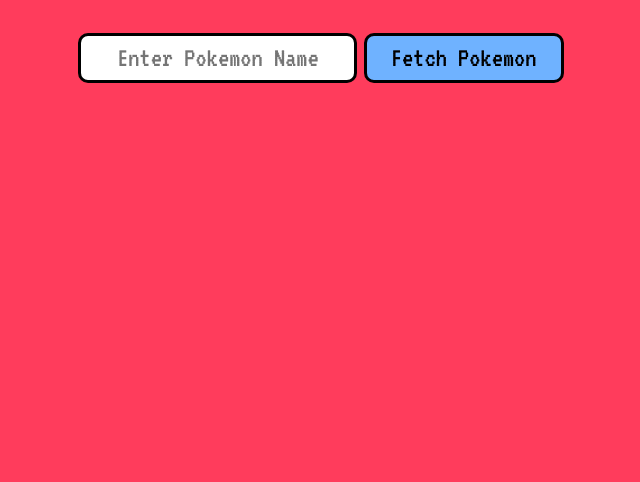
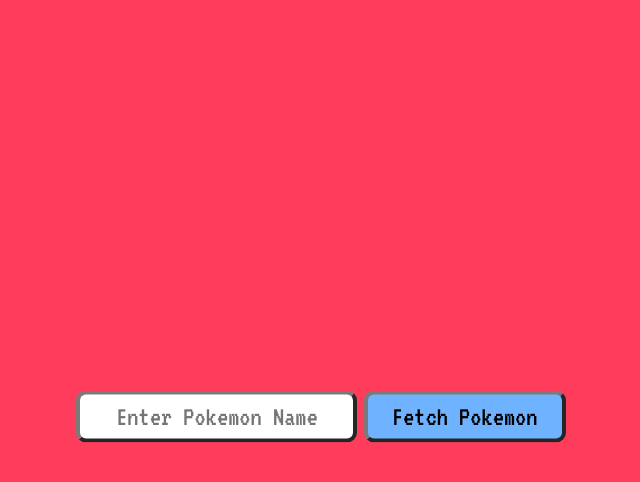
Before and after one commit to joshuafrellte/Fetch-Pokemon-with-PokeAPI, a plain HTML site: page index.html in a window 1280 px wide. Shown: the whole page, without its empty margins (319-959 px from the left). Drawn offline with Linux system fonts and the light colour scheme; no server answers.

Commit message:
feat: centered pokedex screen and minor design tweaks

```diff
--- a/index.html
+++ b/index.html
@@ -10,6 +10,7 @@
     <link href="https://fonts.googleapis.com/css2?family=VT323&display=swap" rel="stylesheet">
 </head>
 <body>
+    <div id="appArea">
         <div id="fetchPanel">
             <input type="text" id="pokemonName" placeholder="Enter Pokemon Name">
             <button onclick="fetchPokemon()" id="fetchBtn">Fetch Pokemon</button><br>
@@ -40,6 +41,7 @@
                 <ul id="statList"></ul>
             </div>
         </div>
+    </div>
 
     <script src="script.js"></script>
 </body>
--- a/style.css
+++ b/style.css
@@ -1,10 +1,6 @@
 * {
     font-family: 'VT323';
 }
-
-/* ul, p {
-    margin: 0;
-} */
 
 p, ul {
     margin: 0;
@@ -22,7 +18,7 @@ body {
 #pokemonName, #fetchBtn {
     font-size: 20px;
     padding: 5px 10px;
-    border: 3px solid black;
+    border: 4px outset rgb(122, 122, 122);
     border-radius: 10px;
 }
 
@@ -62,7 +58,14 @@ body {
     font-size: 20px;
 }
 
-@media screen and (min-width: 675px) {
+@media screen and (min-width: 750px) {
+    #appArea {
+        position: absolute;
+        top: 50%;
+        left: 50%;
+        transform: translate(-50%, -50%);
+        width: 700px;
+    }
     #fetchPanel {
         margin-top: 33px;
     }
@@ -75,13 +78,13 @@ body {
     }
     #leftPanel, #rightPanel {
         font-size: 28px;
-        padding: 20px;
+        padding: 28px;
     }
     #pokemonInfo {
-        max-width: 600px;
+        max-width: 700px;
         margin: 33px auto;
         padding: 33px;
-        border: 8px inset black;
+        border: 8px inset rgb(117, 117, 117);
         display: grid;
         grid-template-columns: 1fr 1fr;
     }
```
Lines whose indentation alone changed are shown as unchanged.
